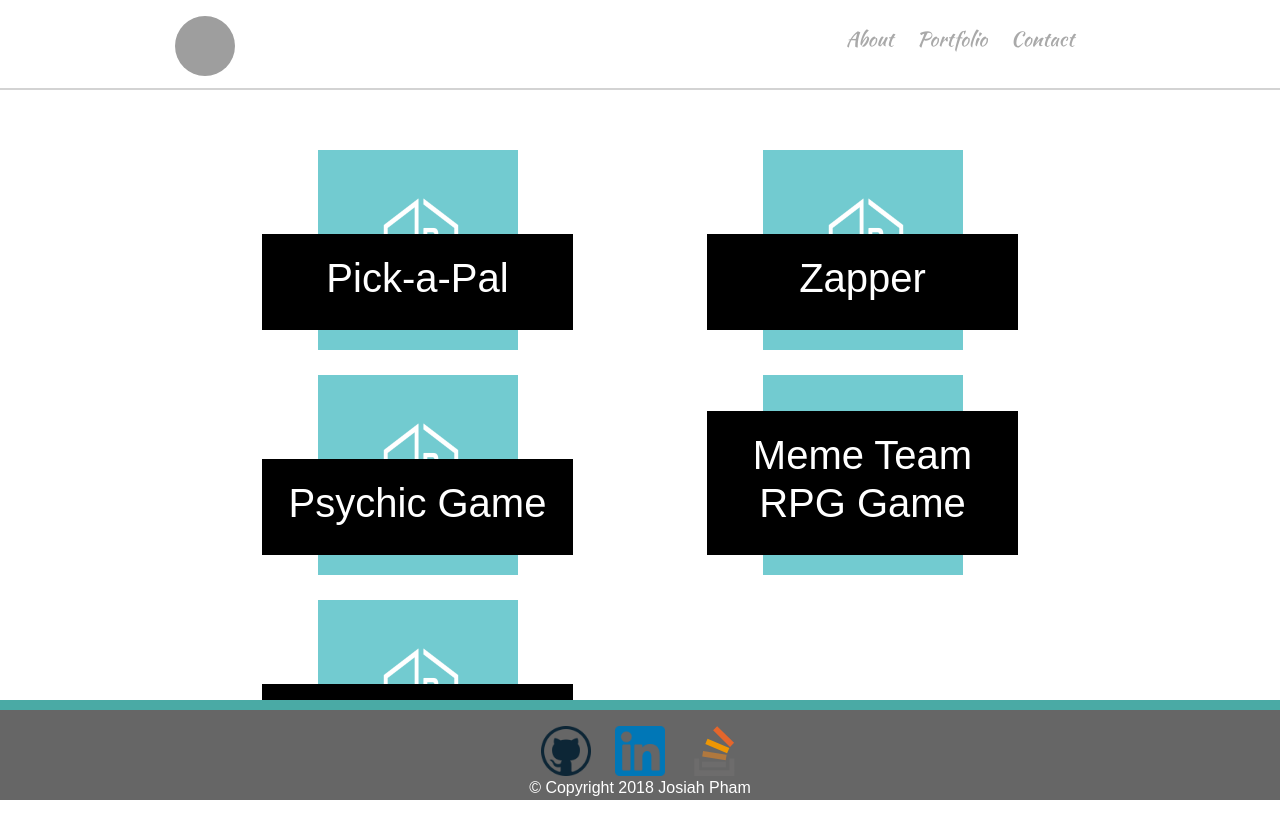
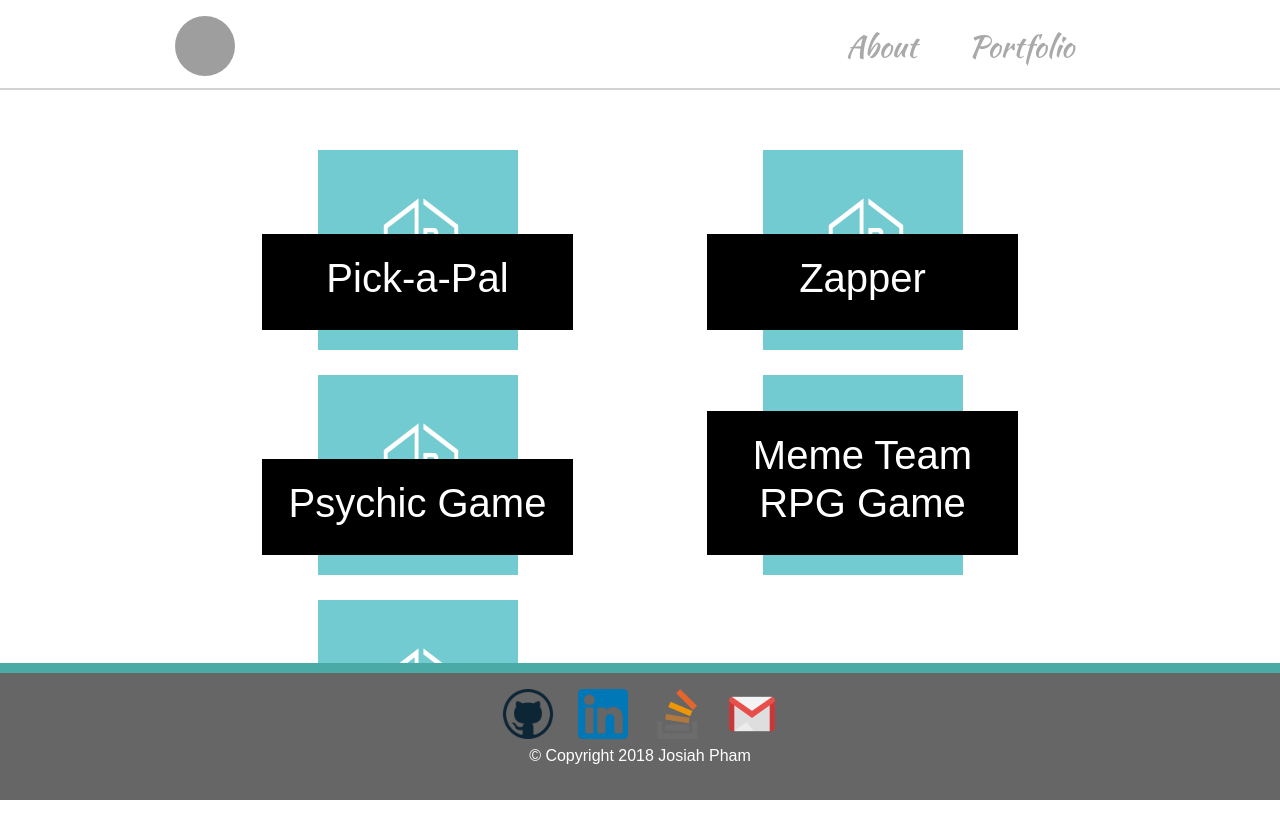
Before and after one commit to jphamxuan/bootstrapPortfolio, a plain HTML site: page portfolio.html in a window 1280 px wide. Drawn offline with nearby package versions, Linux system fonts and the light colour scheme; grey boxes are pictures that could not be loaded; a web font is replaced by a local one.

Commit message:
got rid of contact page link

```diff
--- a/portfolio.html
+++ b/portfolio.html
@@ -49,12 +49,15 @@ h2, h3{border-bottom: 2px solid lightgrey;
 #about{text-align: left;
 }
 #footer {
-                position:absolute;
-                bottom:0;
-                width:100%;
-                height:100px;   /* Height of the footer */
-                background:#6cf;
-                }
+        bottom: 0;
+        width: 100%;
+        text-align: center;
+        background-color: #666666;
+        padding: 30px;
+        border-top: solid 10px #4aaaa5;
+        color: white;
+        margin-top: 15px;
+      }
 .btn{background-color:#4aaaa5;
 
 }
@@ -95,6 +98,7 @@ h2, h3{border-bottom: 2px solid lightgrey;
 .navbar{
         font-family: 'Kaushan Script', cursive;
       }
+
 </style>
 </head>
 <header>
@@ -116,9 +120,9 @@ h2, h3{border-bottom: 2px solid lightgrey;
                              <nav class="navbar navbar-default navbar-fixed-top">
                                      <div class="container ">
 
-                                                    <a href="index.html" style="text-decoration : none; color :darkgrey; font-size: 20px">About</a>
-                                                    <a href="portfolio.html" style="text-decoration : none; color :darkgrey; font-size: 20px">Portfolio</a>
-                                                    <a href="contact.html" style="text-decoration : none; color :darkgrey; font-size: 20px">Contact</a>
+                                                    <a href="index.html" style="text-decoration : none; color :darkgrey; font-size: 30px">About</a>
+                                                    <a href="portfolio.html" style="text-decoration : none; color :darkgrey; font-size: 30px">Portfolio</a>
+                                                    <!-- <a href="contact.html" style="text-decoration : none; color :darkgrey; font-size: 20px">Contact</a> -->
                                      </div>
                               </nav>
                      </section>
@@ -172,13 +176,15 @@ h2, h3{border-bottom: 2px solid lightgrey;
 
 
         </div>
-        <footer class="page-footer font-small blue fixed-bottom">
+        <footer class="page-footer font-small blue fixed-bottom" id="copyright">
 
                         <div class="footer-copyright text-center py-3" id="footer">
                           <a href="https://github.com/jphamxuan"> <img id="github" src="github.png"alt="github" hspace="10" style="width:50px;height:50px;"></a>
                           <a href="https://www.linkedin.com/in/josiah-pham-b88a04155/"><img id="portfolio" src="linkedin.png"alt="linkedin" hspace="10" style="width:50px;height:50px;"></a>
                           <a href="https://github.com/jphamxuan"><img id="stack" src="stackoverflow.svg"alt="stacked" hspace="10" style="width:50px;height:50px;"></a>
-                          <div> <p >© Copyright 2018 Josiah Pham</p></div>
+                          <a id="emailBtn" href="mailto:josiah.pham@gmail.com?Subject="><img id="gmail.com" src="gmail.png"alt="stacked" hspace="10" style="width:50px;height:50px;"></a>
+                          <div></div>
+                          <div style="margin:5px"> <p >© Copyright 2018 Josiah Pham</p></div>
                         </div>
 
 
```
Also changed, not shown: contact.html (+11 -5 lines), index.html (+9 -7 lines), gmail.png (added).
